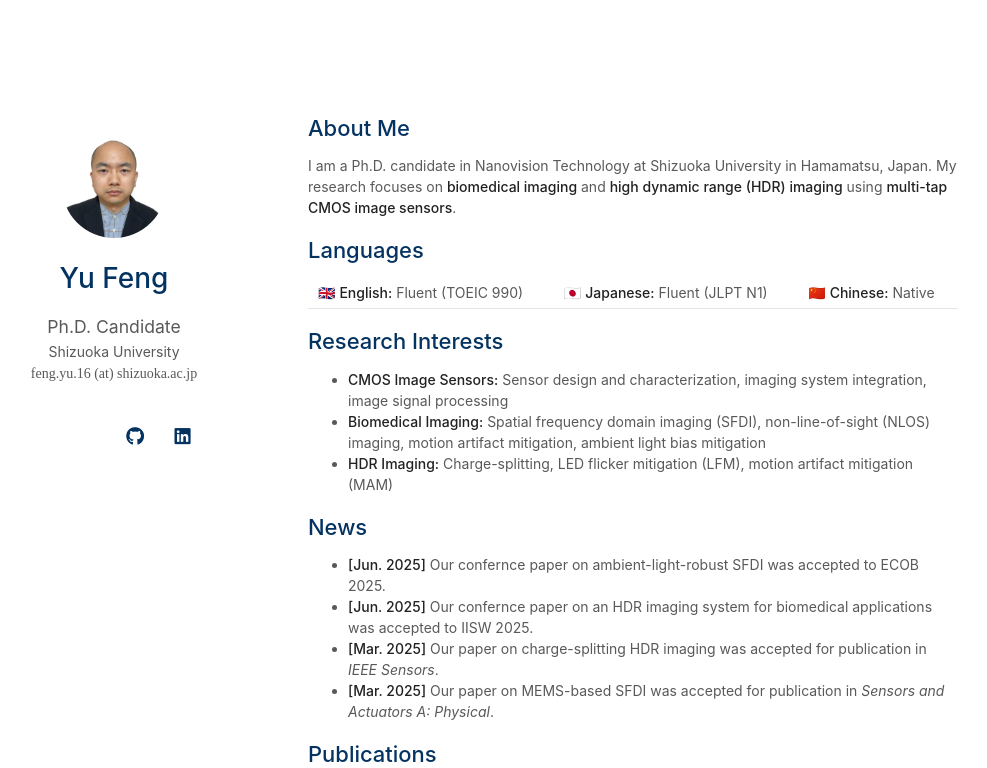
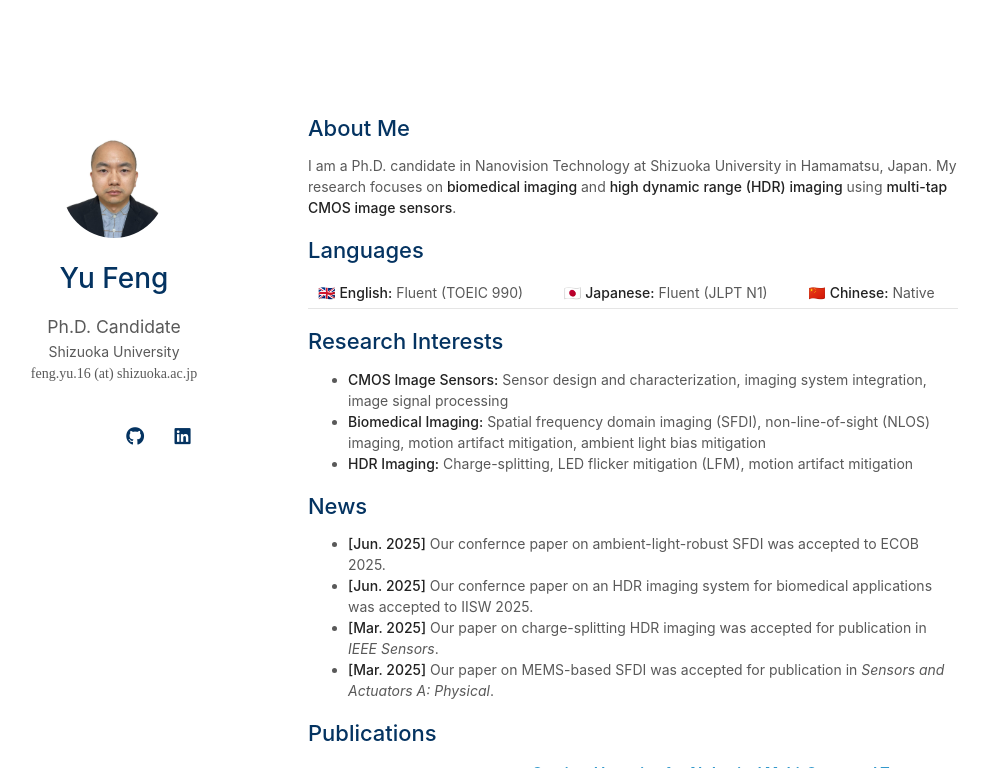
Before and after one commit to y-fen/y-fen.github.io, a Jekyll site: the page built from index.md, in a window 1280 px wide and 900 px high, cut to the strip 0-768 px from the top of the window. Shown: the whole strip, without its empty margins (162-1149 px from the left). Built offline with Jekyll 4.4.1, drawn with Linux system fonts in a browser that asks for light colours; a style sheet for code colours, icons or effects is not loaded; our own code applies the rules of GitHub Pages for plain Markdown files.

Commit message:
Update index.md

```diff
--- a/index.md
+++ b/index.md
@@ -14,7 +14,7 @@ I am a Ph.D. candidate in Nanovision Technology at Shizuoka University in Hamama
 
 - **CMOS Image Sensors:** Sensor design and characterization, imaging system integration, image signal processing
 - **Biomedical Imaging:** Spatial frequency domain imaging (SFDI), non-line-of-sight (NLOS) imaging, motion artifact mitigation, ambient light bias mitigation
-- **HDR Imaging:** Charge-splitting, LED flicker mitigation (LFM), motion artifact mitigation (MAM)
+- **HDR Imaging:** Charge-splitting, LED flicker mitigation (LFM), motion artifact mitigation
 
 ## News
 
```
